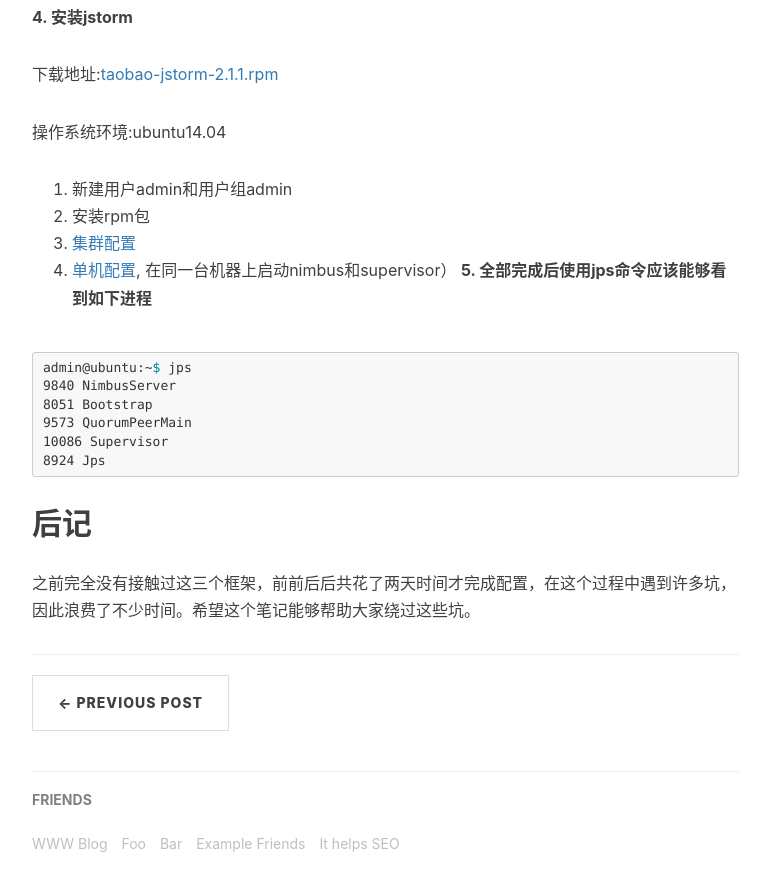
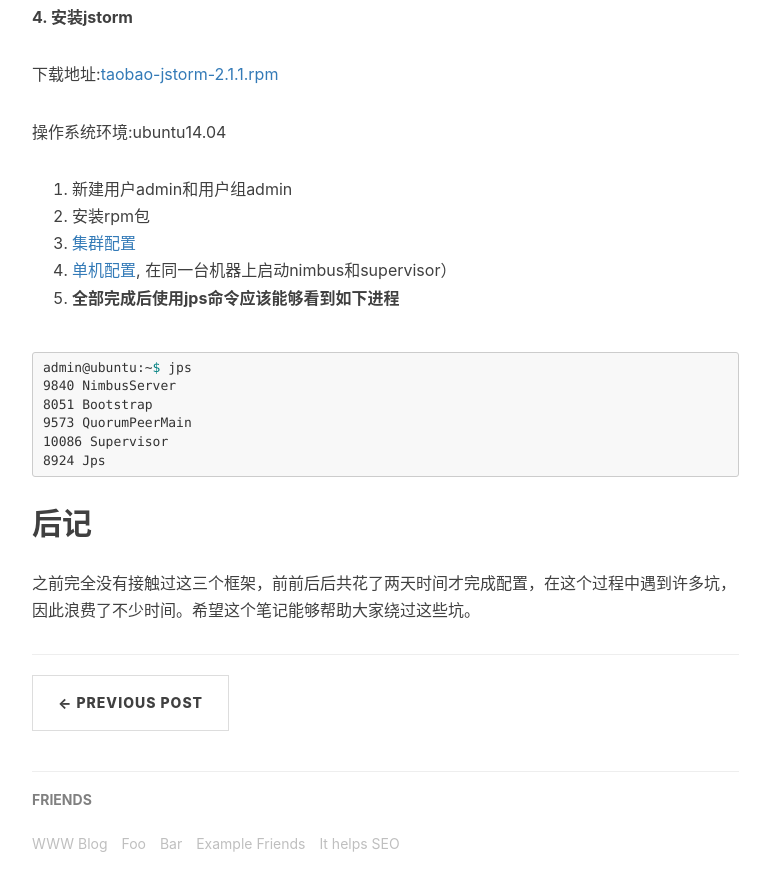
Before and after one commit to clayandgithub/clayandgithub, a Jekyll site: the page built from _posts/2016-08-25-[笔记]2016阿里中间件性能挑战赛(一).markdown, in a window 1280 px wide and 900 px high, scrolled down 3325 px. Shown: the top 891 px of the window, without its empty margins (233-1003 px from the left). Built offline with Jekyll 4.4.1, drawn with Linux system fonts in a browser that asks for light colours; nearby versions of some CDN libraries; comment, search, counter and statistics services are not loaded.

Commit message:
add ali race blog

````diff
--- a/_posts/2016-08-25-[笔记]2016阿里中间件性能挑战赛(一).markdown
+++ b/_posts/2016-08-25-[笔记]2016阿里中间件性能挑战赛(一).markdown
@@ -118,7 +118,7 @@ sudo make install
 2. 安装rpm包
 3. [集群配置](http://blog.csdn.net/leishenop/article/details/51385567)
 4. [单机配置](https://github.com/alibaba/jstorm/wiki/%E5%A6%82%E4%BD%95%E5%AE%89%E8%A3%85), 在同一台机器上启动nimbus和supervisor）
-**5. 全部完成后使用jps命令应该能够看到如下进程**
+5. **全部完成后使用jps命令应该能够看到如下进程**
 
 ```bash
 admin@ubuntu:~$ jps
````
